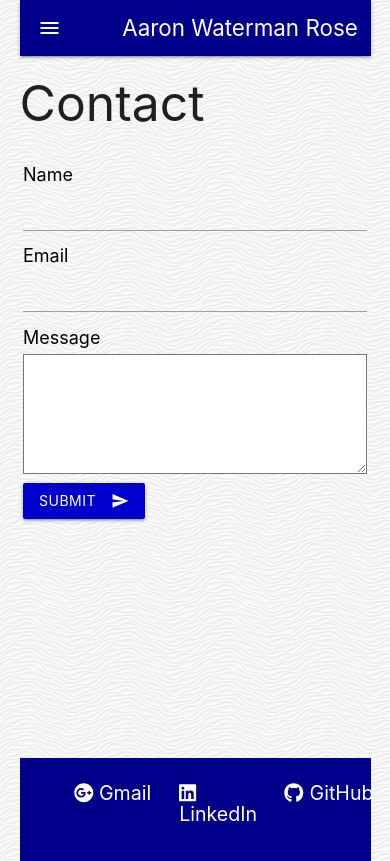
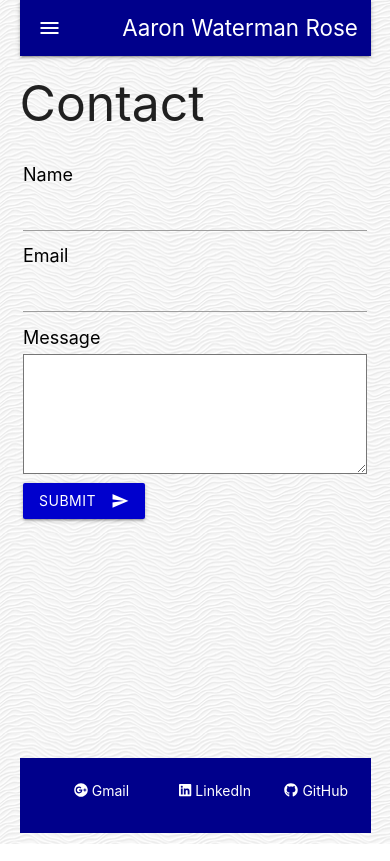
Before and after one commit to RexStrider/React-Portfolio, a React (Create React App) app in the folder client/: page /contact in a window 390 px wide. Shown: the top 861 px of the page. Built offline with nearby package versions, Linux system fonts and the light colour scheme.

Commit message:
updating footer for mobile friendliness

```diff
--- a/client/src/Components/Footer.css
+++ b/client/src/Components/Footer.css
@@ -24,7 +24,7 @@ body, #root, #container, #section {
 
 @media only screen and (max-width: 500px) {
     .page-footer .container a h5 {
-        font-size: 1.4rem;
-        width: 100px;
+        font-size: 1.0rem;
+        width: 90px;
     }
 }
```
